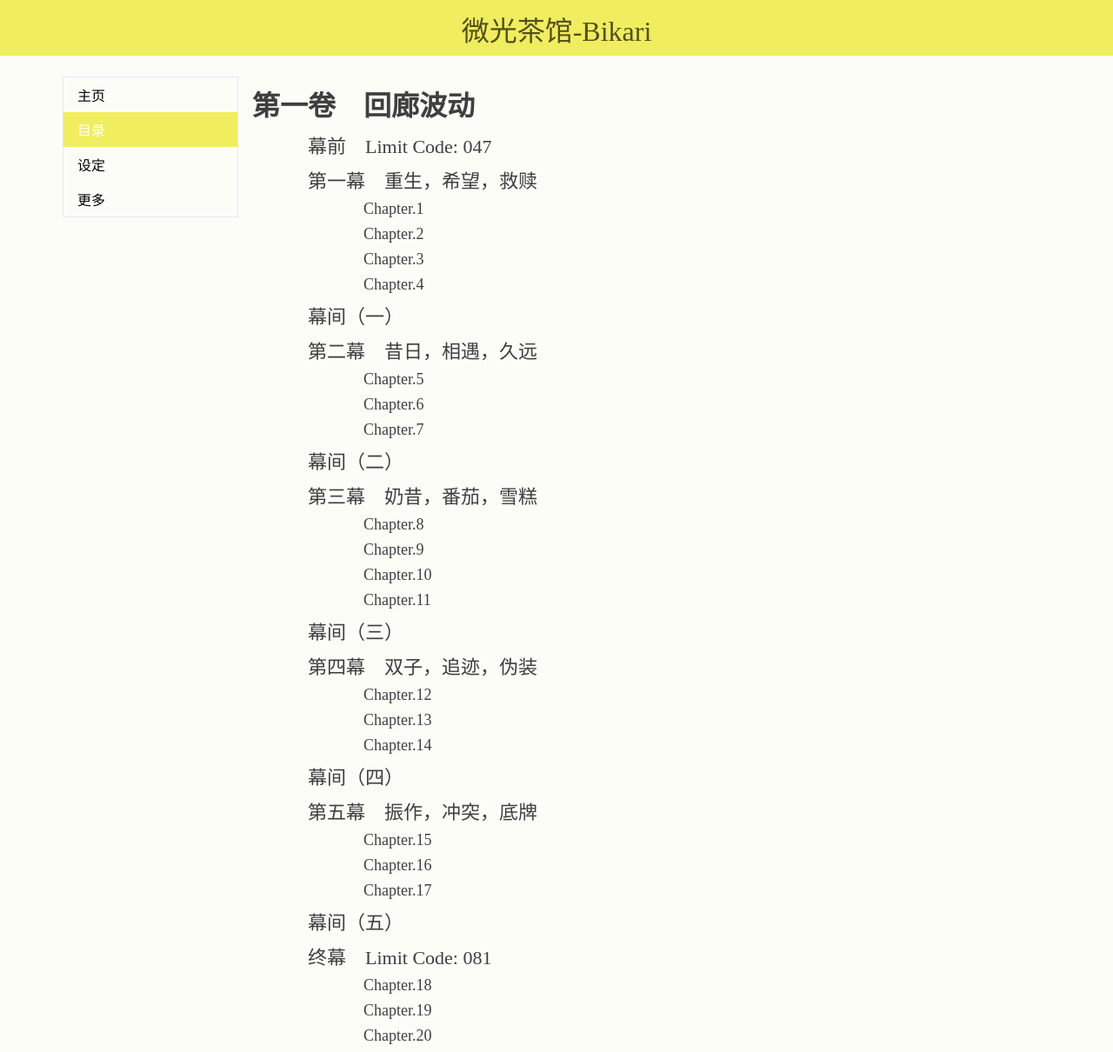
After one commit to Lycoiref/BikariArchive, a PHP site: page /catalogue.html in a window 1280 px wide. The commit adds this page. Shown: the whole page at 87% size. Run offline with PHP 8.4, Linux system fonts and the light colour scheme.

Commit message:
添加目录

```diff
--- /dev/null
+++ b/catalogue.html
@@ -0,0 +1,64 @@
+<!DOCTYPE html>
+<html>
+<head>
+	<title>微光茶馆</title>
+    <meta name="keywords" content="微光茶馆,Bikari">
+	<meta charset='utf-8'>
+    <link rel="stylesheet" type="text/css" href="css/MBStyle.css">
+</head>
+<body>
+
+<!--页眉 -->
+<header>
+    <div id="BikariTitle">微光茶馆-Bikari</div>
+</header>
+
+<!-- 侧边栏 -->
+<div class="SideBar">
+    <ul class="demo-vertical">
+        <li><a href="index.html">主页</a></li>
+        <li><a class="active" href="catalogue.html">目录</a></li>
+        <li><a href="javascript::void(0)">设定</a></li>
+        <li><a href="javascript::void(0)">更多</a></li>
+    <ul>
+</div>
+
+<!-- 正文内容 -->
+<div class="MainContent">
+    <h1><a href="">第一卷　回廊波动</a></h1>
+    <h2><a href="">幕前　Limit Code: 047</a></h2>
+    <h2><a href="">第一幕　重生，希望，救赎</a></h2>
+    <h3><a href="">Chapter.1</a></h3>
+    <h3><a href="">Chapter.2</a></h3>
+    <h3><a href="">Chapter.3</a></h3>
+    <h3><a href="">Chapter.4</a></h3>
+    <h2><a href="">幕间（一）</a></h2>
+    <h2><a href="">第二幕　昔日，相遇，久远</a></h2>
+    <h3><a href="">Chapter.5</a></h3>
+    <h3><a href="">Chapter.6</a></h3>
+    <h3><a href="">Chapter.7</a></h3>
+    <h2><a href="">幕间（二）</a></h2>
+    <h2><a href="">第三幕　奶昔，番茄，雪糕</a></h2>
+    <h3><a href="">Chapter.8</a></h3>
+    <h3><a href="">Chapter.9</a></h3>
+    <h3><a href="">Chapter.10</a></h3>
+    <h3><a href="">Chapter.11</a></h3>
+    <h2><a href="">幕间（三）</a></h2>
+    <h2><a href="">第四幕　双子，追迹，伪装</a></h2>
+    <h3><a href="">Chapter.12</a></h3>
+    <h3><a href="">Chapter.13</a></h3>
+    <h3><a href="">Chapter.14</a></h3>
+    <h2><a href="">幕间（四）</a></h2>
+    <h2><a href="">第五幕　振作，冲突，底牌</a></h2>
+    <h3><a href="">Chapter.15</a></h3>
+    <h3><a href="">Chapter.16</a></h3>
+    <h3><a href="">Chapter.17</a></h3>
+    <h2><a href="">幕间（五）</a></h2>
+    <h2><a href="">终幕　Limit Code: 081</a></h2>
+    <h3><a href="">Chapter.18</a></h3>
+    <h3><a href="">Chapter.19</a></h3>
+    <h3><a href="">Chapter.20</a></h3>
+</div>
+
+</body>
+</html>
--- a/css/MBStyle.css
+++ b/css/MBStyle.css
@@ -7,11 +7,13 @@ header, section, footer, aside, nav, main, article, figure {
 
 body {
     font-family: 'Microsoft Yahei';
+    background-color: rgb(253, 253, 248);
 }
 
 /*超链接*/
 a {
-    color:red;
+    color: rgb(63,63,63);
+    text-decoration: none;
 }
 
 /*页眉*/
@@ -20,16 +22,90 @@ header {
     top: 0;
     margin: -8px;
     height: 64px;
-    background-color:rgb(240, 237, 94);
+    background-color: rgb(240, 237, 94);
 }
 
 /*页眉标题*/
 #BikariTitle {
-    float: left;
     padding: 10px;
+    text-align: center;
     font-size: 32px;
     color:rgb(82, 81, 30);
 }
+
+/* ---------------------------------------------------------------- */
+
+/* 侧边栏 */
+.SideBar {
+    float: left;
+    border: 1px solid rgb(232,231,247);
+    margin: 32px 0 0 64px;
+    padding: 0;
+    width: 200px;
+    background : transparent;
+}
+
+div.SideBar ul.demo-vertical {
+    list-style-type: none;
+    margin: 0;
+    padding: 0;
+    width: 200px;
+    background-color: transparent;
+}
+
+div.SideBar ul.demo-vertical li a {
+    display: block;
+    color: #000;
+    padding: 8px 0 8px 16px;
+    text-decoration: none;
+	border: 0px;
+}
+
+div.SideBar ul.demo-vertical li a:hover:not(.active) {
+    background-color: rgb(170,170,170);
+    color:white;
+}
+
+div.SideBar ul.demo-vertical a.active {
+    background-color: rgb(240, 237, 94);
+    color:white;
+}
+
+/* ---------------------------------------------------------------- */
+
+/* 正文内容 */
+div.MainContent {
+    float: left;
+    margin: 0 0 0 16px;
+    padding: 32px 0 0 0;
+    border: 0;
+    width: 850px;
+    background: transparent;
+    color: rgb(63,63,63);
+}
+
+div.MainContent a:hover:not(.active) {
+    text-decoration: underline;
+}
+
+div.MainContent h1 {
+    margin: 8px 0 8px 0;
+    font-size: 32px;
+}
+
+div.MainContent h2 {
+    margin: 8px 0 8px 64px;
+    font-weight: normal;
+    font-size: 22px;
+}
+
+div.MainContent h3 {
+    margin: 8px 0 8px 128px;
+    font-weight: normal;
+    font-size: 18px;
+}
+
+/* ---------------------------------------------------------------- */
 
 /*表格*/
 .MBTable {
```
Also changed, not shown: index.html (+17 -5 lines).
